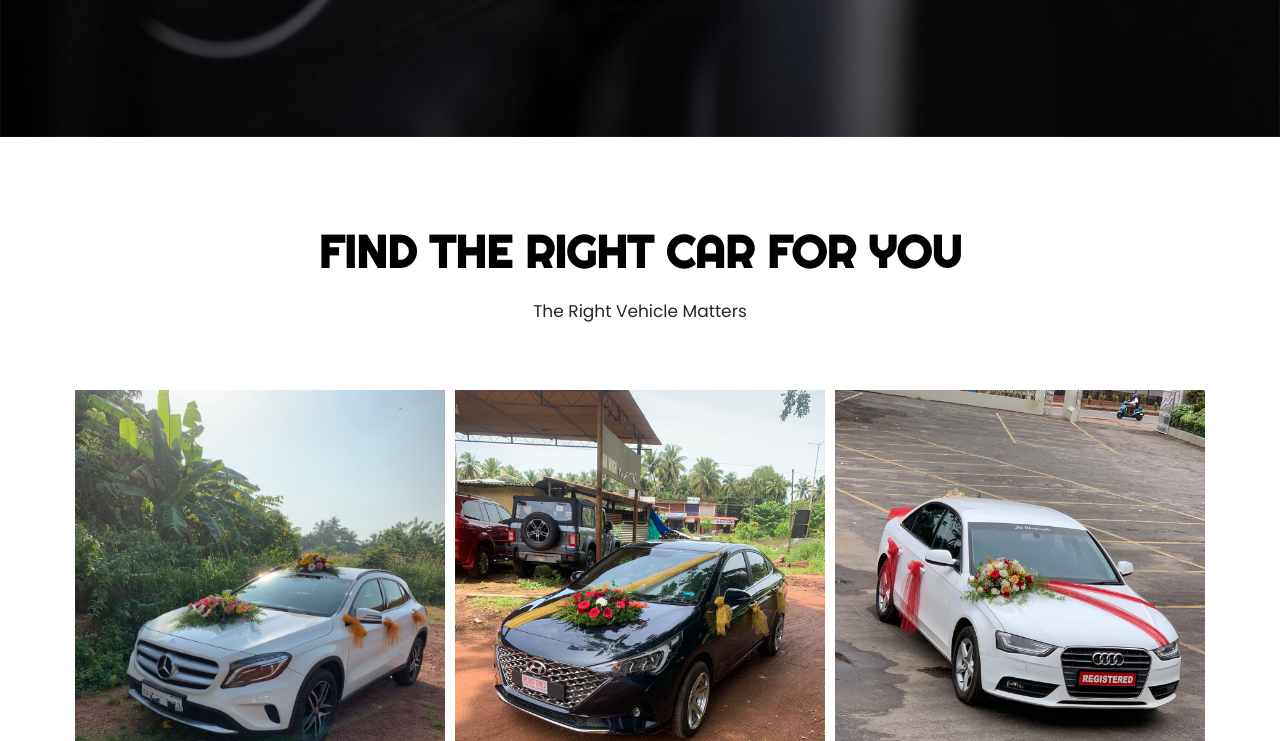
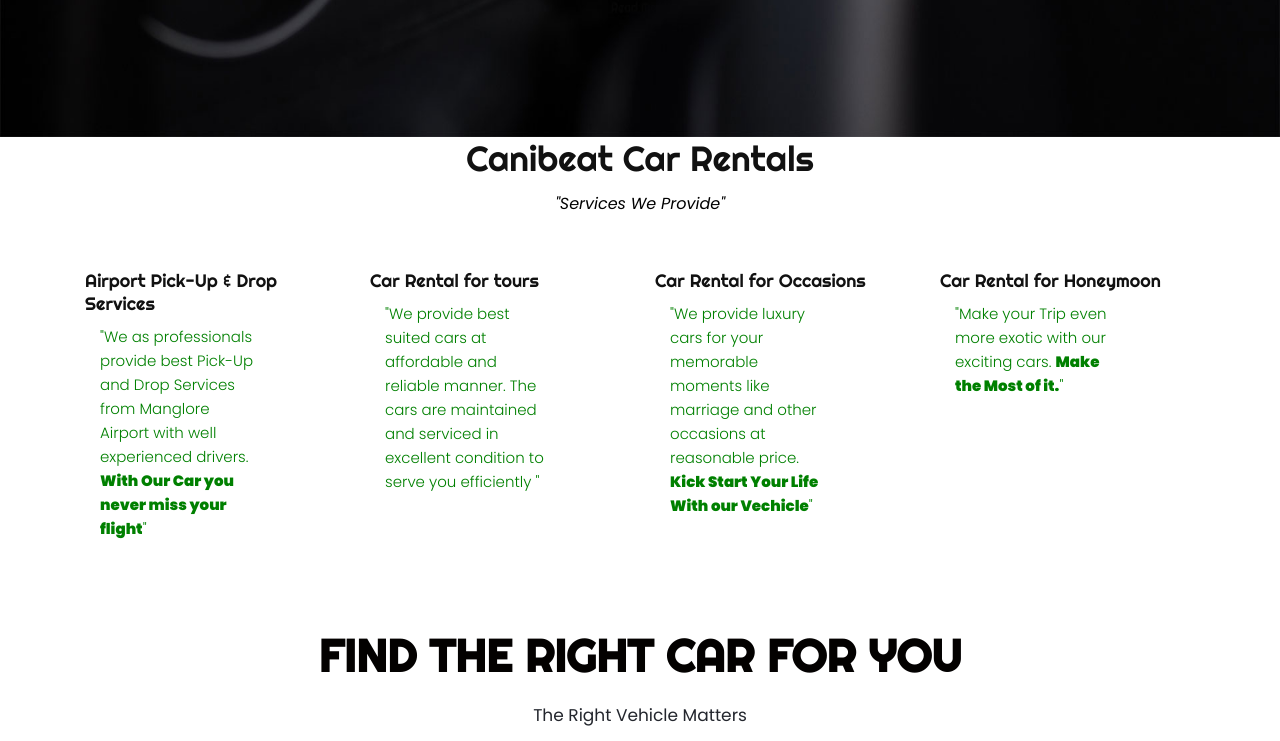
Before and after one commit to Abhishek02R/canibeat, a website: page index.html in a window 1280 px wide. Shown: the part 648-1389 px from the top of the page. Drawn offline with nearby package versions, Linux system fonts and the light colour scheme.

Commit message:
third commit

```diff
--- a/css/style.css
+++ b/css/style.css
@@ -431,6 +431,30 @@
      align-items: center;
      flex-wrap: wrap;
 }
+
+/*--Section Header --*/
+
+.section-header {
+     text-align: center;
+}
+.section-header h2 {
+     font-size: 35px;
+}
+.section-subtitle {
+     margin-bottom: 0;
+     padding-top: 0;
+     color: #000;
+     font-size: 16px;
+}
+.bold {
+     font-weight: 900;
+}
+
+
+.services {
+     color: green;
+}
+
 
 
 /** banner section **/
--- a/index.html
+++ b/index.html
@@ -100,6 +100,56 @@
       </section>
       </div>
       <!-- end banner -->
+      <!--Section Header-->
+      <div class="section-header">
+         <!--Section Title-->
+         <h2 class="dark-text">Canibeat Car Rentals</h2>
+         <div class="section-subtitle">
+            <i>"Services We Provide"</i>
+         </div>
+      </div>
+      <br>
+      <br>
+      <div class="container">
+         <div class="row">
+            <div class="col-12 col-sm-3">
+               <h3>
+                  Airport Pick-Up & Drop Services
+               </h3>
+               <p class="col-sm-9 services">
+                  "We as professionals provide best Pick-Up and Drop Services from Manglore Airport with well experienced drivers. <span class="bold">With Our Car you never miss your flight</span>"
+               </p>
+            </div>
+
+            <div class="col-12 col-sm-3">
+               <h3>
+                  Car Rental for tours
+               </h3>
+               <p class="col col-sm-9 services">
+                  "We provide best suited cars at affordable and reliable manner. The cars are maintained and serviced in excellent condition to serve you efficiently "
+               </p>
+            </div>
+
+            <div class="col-12 col-sm-3">
+               <h3>
+                  Car Rental for Occasions
+               </h3>
+               <p class="col col-sm-9 services">
+                  "We provide luxury cars for your memorable moments like marriage and other occasions at reasonable price. <span class="bold">Kick Start Your Life With our Vechicle</span>"
+               </p>
+            </div>
+
+            <div class="col-12 col-sm-3">
+               <h3>
+                  Car Rental for Honeymoon
+               </h3>
+               <p class=" col col-sm-9 services">
+                  "Make your Trip even more exotic with our exciting cars. <span class="bold">Make the Most of it.</span>"
+               </p>
+            </div>
+         </div>
+      </div>
+
       <!-- car -->
       <div  class="car">
          <div class="container">
```
